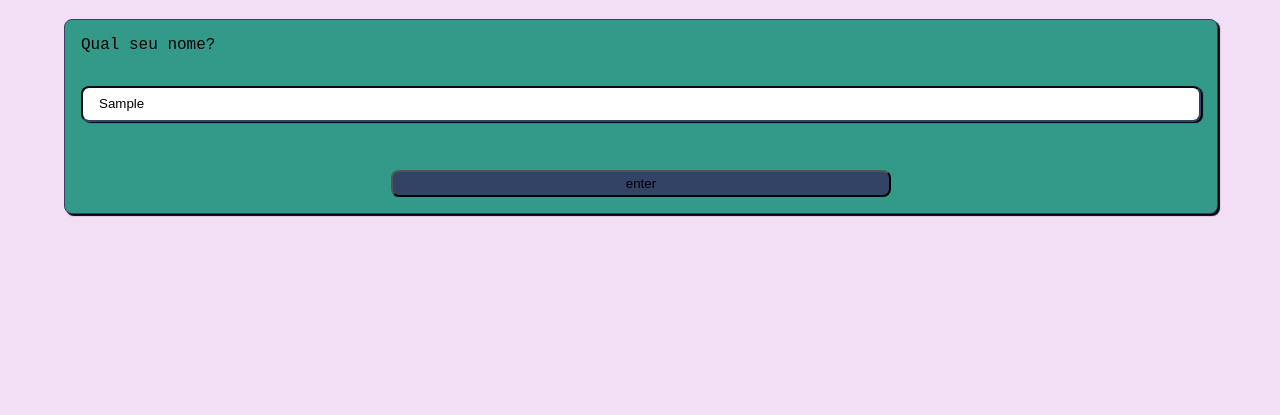
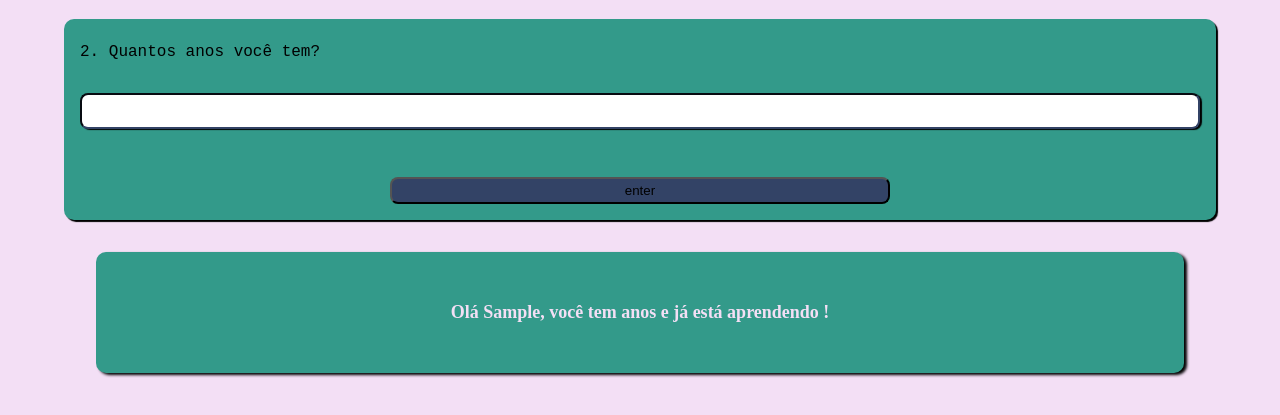
Before and after one commit to CinPi7/7DaysOfJavaScript, a plain HTML site: page DayTwo/index.html in a window 1280 px wide. Both pictures are taken after typing "Sample" into the empty fields and a click on the button "enter". Shown: the part 93-508 px from the top of the page. Drawn offline with Linux system fonts and the light colour scheme.

Commit message:
day two os day two

```diff
--- a/DayTwo/assets/style.css
+++ b/DayTwo/assets/style.css
@@ -16,7 +16,7 @@ body {
   background-color: var(--pink);
 }
 
-.container {
+.form-container {
   width: 90%;
   height: 100%;
 
@@ -25,6 +25,11 @@ body {
   flex-direction: column;
 
   margin: auto;
+
+  background-color: var(--green);
+  border-color: var(--blue);
+  box-shadow: 2px 2px 1px var(--black);
+  border-radius: 10px;
 }
 
 @media (min-width: 300px) {
@@ -33,26 +38,19 @@ body {
   }
 }
 
-.form-box {
+.container {
   display: flex;
   justify-content: center;
   flex-direction: column;
-
-  border: 1px solid var(--black);
-  border-radius: 0.5rem;
-  width: 100%;
-
-  background-color: var(--green);
-  border-color: var(--blue);
-  box-shadow: 2px 2px 1px var(--black);
 }
 
-.form-box label {
+.container label {
   margin: 1rem;
+  margin-top: 1.5rem;
   font-family: var(--font-roboto);
 }
 
-.form-box input {
+.container input {
   margin: 1rem;
   margin-bottom: 3rem;
   height: 30px;
@@ -62,28 +60,55 @@ body {
   box-shadow: 2px 1px 1px var(--black);
 }
 
-.form-box > .button-box {
+.box-form > .submit-box {
   display: flex;
   align-items: center;
   justify-content: center;
   margin-bottom: 1rem;
 }
 
-.form-box > .button-box > button {
+.box-form > .submit-box > button {
   width: 500px;
   height: 27px;
   border-radius: 0.5rem;
   background-color: var(--blue);
 }
 
-#name-container {
-  display: block;
+.box-form > .submit-box > button:hover {
+  background-color: var(--pink);
+}
+
+#languages-container {
+  display: none;
+  justify-content: center;
+  flex-direction: column;
 }
 
 #age-container {
   display: none;
+  justify-content: center;
+  flex-direction: column;
 }
 
-#language-container {
-  display: none;
+.results {
+  display: flex;
+
+  width: 80%;
+  height: 100%;
+
+  justify-content: center;
+  flex-direction: column;
+  align-items: center;
+
+  margin: 2rem auto;
+  padding: 2rem;
+  text-align: center;
+
+  color: var(--pink);
+  font-size: 18px;
+  font-weight: bold;
+  background-color: var(--green);
+  border-color: var(--blue);
+  box-shadow: 3px 2px 3px var(--black);
+  border-radius: 10px;
 }
--- a/DayTwo/index.html
+++ b/DayTwo/index.html
@@ -6,47 +6,40 @@
     <title>Variáveis</title>
 
     <link rel="stylesheet" href="./assets/style.css" />
+    <link
+      rel="shortcut icon"
+      href="./assets/images/variables.png"
+      type="image/x-icon"
+    />
   </head>
   <body>
     <header>
       <h1>#7DaysOfCode</h1>
     </header>
-    <div class="container" id="name-container">
-      <form id="form-container-name">
-        <div class="form-box">
-          <label for="nameEntry">Qual seu nome?</label>
+    <div class="form-container" id="form-container">
+      <form for="questions" id="box-form" class="box-form">
+        <div class="container" id="name-container">
+          <label for="nameEntry">1. Qual seu nome?</label>
           <input type="text" name="nameEntry" id="nameEntry" />
-          <div class="button-box">
-            <button type="submit">enter</button>
-          </div>
+        </div>
+        <div class="container" id="age-container">
+          <label for="ageEntry">2. Quantos anos você tem?</label>
+          <input type="number" name="ageEntry" id="ageEntry" />
+        </div>
+        <div class="container" id="languages-container">
+          <label for="languagesEntry"
+            >3. Qual linguagem de programação você está estudando?</label
+          >
+          <input type="text" name="languagesEntry" id="languagesEntry" />
+        </div>
+        <div class="submit-box">
+          <button type="submit">enter</button>
         </div>
       </form>
     </div>
-    <div class="container" id="age-container">
-      <form id="form-container">
-        <div class="form-box">
-          <label for="ageEntry">Quantos anos você tem?</label>
-          <input type="text" name="ageEntry" id="ageEntry" />
-          <div class="button-box">
-            <button type="submit">enter</button>
-          </div>
-        </div>
-      </form>
+    <div class="results" id="results-container">
+      <p id="paragraph-results"></p>
     </div>
-    <div class="container" id="language-container">
-      <form id="form-container">
-        <div class="form-box">
-          <label for="languageEntry"
-            >Qual linguagem de programação você está estudando?</label
-          >
-          <input type="text" name="languageEntry" id="languageEntry" />
-          <div class="button-box">
-            <button type="submit">enter</button>
-          </div>
-        </div>
-      </form>
-    </div>
-
     <script src="./index.js"></script>
   </body>
 </html>
--- a/DayTwo/index.js
+++ b/DayTwo/index.js
@@ -1,30 +1,50 @@
+let incrementValue = 1;
+
 document.querySelector("form").addEventListener("submit", function (event) {
   event.preventDefault();
 
-  const nameContainerForm = document.getElementById("name-container");
-  const ageContainerForm = document.getElementById("age-container");
-  const languageContainerForm = document.getElementById("language-container");
+  console.log(incrementValue);
 
-  if (event) {
-    console.log("Entering", event);
-    if (nameContainerForm.style.display !== "none") {
-      nameContainerForm.style.display = "none";
-      ageContainerForm.style.display = "block";
-      languageContainerForm.style.display = "none";
-    }
-    if (ageContainerForm.style.display !== "none") {
-      console.log("Entering", event);
+  const getNameInput = document.getElementById("nameEntry").value;
+  const getAgeInput = document.getElementById("ageEntry").value;
+  const getLanguagesInput = document.getElementById("languagesEntry").value;
 
-      nameContainerForm.style.display = "none";
-      ageContainerForm.style.display = "none";
-      languageContainerForm.style.display = "block";
-    }
-    if (languageContainerForm.style.display !== "none") {
-      console.log("Entering", event);
+  console.log("getNameInput", getNameInput);
+  console.log("getAgeInput", getAgeInput);
+  console.log("getLanguagesInput", getLanguagesInput);
 
-      languageContainerForm.style.display = "none";
-      nameContainerForm.style.display = "block";
-      ageContainerForm.style.display = "none";
-    }
+  const nameContainer = document.getElementById("name-container");
+  const ageContainer = document.getElementById("age-container");
+  const languagesContainer = document.getElementById("languages-container");
+  const resultsContainer = document.getElementById("results-container");
+  const formContainer = document.getElementById("form-container");
+
+  console.log("nameContainer", nameContainer);
+  console.log("ageContainer", ageContainer);
+  console.log("languagesContainer", languagesContainer);
+  incrementValue++;
+
+  if (incrementValue == 1) {
+    ageContainer.style.display = "flex";
+    nameContainer.style.display = "none";
+    console.log(incrementValue);
+  } else if (incrementValue == 2) {
+    nameContainer.style.display = "none";
+    ageContainer.style.display = "flex";
+    languagesContainer.style.display = "none";
+    console.log(incrementValue);
+  } else if (incrementValue == 3) {
+    resultsContainer.style.display = "none";
+    languagesContainer.style.display = "flex";
+    nameContainer.style.display = "none";
+    ageContainer.style.display = "none";
+    console.log(incrementValue);
+  } else if (incrementValue == 4) {
+    formContainer.style.display = "none";
+    resultsContainer.style.display = "flex";
   }
+
+  const resultParagraph = document.getElementById("paragraph-results");
+  const resultText = `Olá ${getNameInput}, você tem ${getAgeInput} anos e já está aprendendo ${getLanguagesInput} !`;
+  resultParagraph.textContent = resultText;
 });
```
Also changed, not shown: DayTwo/assets/images/variables.png (added), 1 other file.
